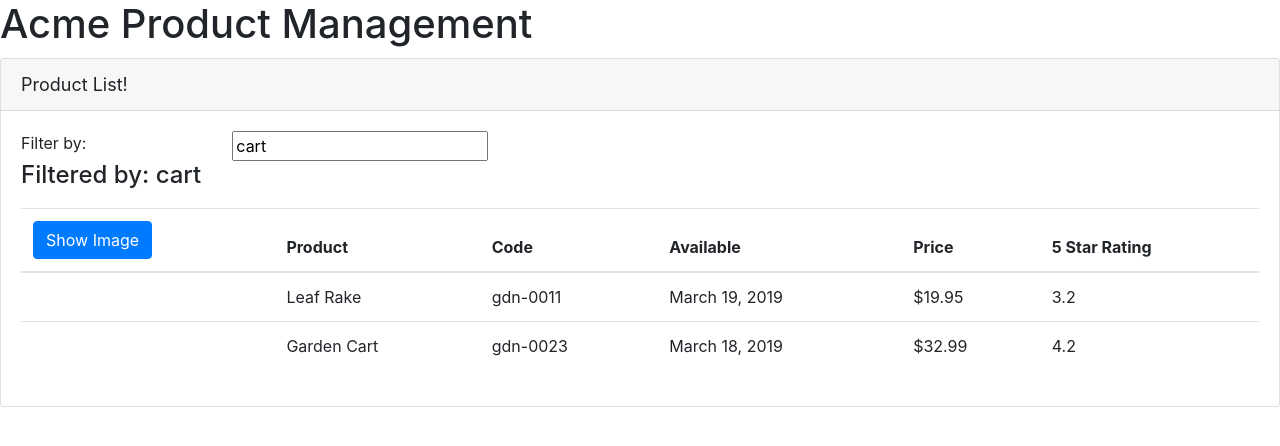
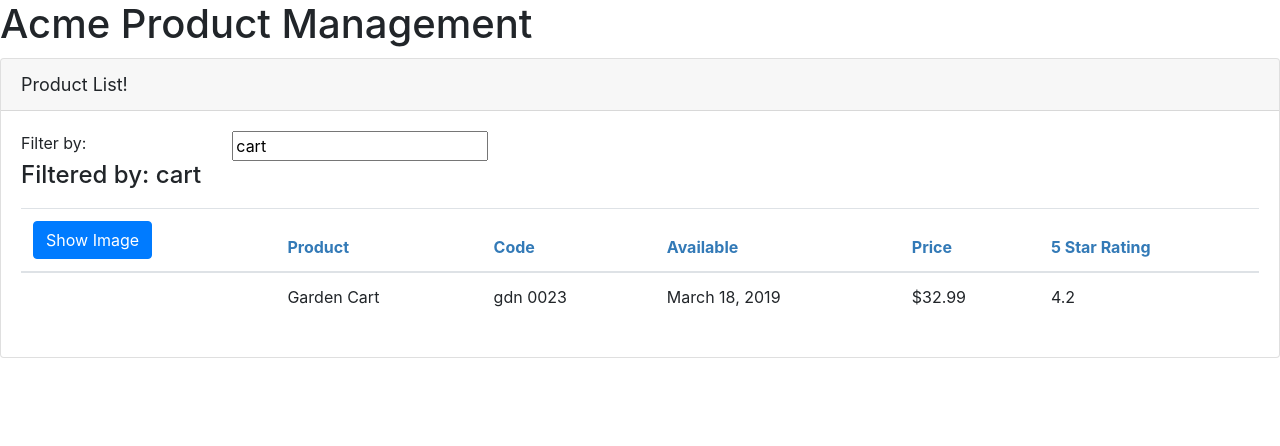
Before and after one commit to marcelodemoraes/Angular-GettingStarted, an Angular app in the folder APM-Start/: page / in a window 1280 px wide. Shown: the top 446 px of the page. Built offline with nearby package versions, Linux system fonts and the light colour scheme.

Commit message:
Filtering by product name

```diff
--- a/APM-Start/src/app/products/product-list.component.html
+++ b/APM-Start/src/app/products/product-list.component.html
@@ -32,7 +32,7 @@
           </tr>
         </thead>
         <tbody>
-          <tr *ngFor="let product of products">
+          <tr *ngFor="let product of filteredProducts">
             <td>
               <img
                 *ngIf="showImage"
@@ -43,7 +43,9 @@
               />
             </td>
             <td>{{ product.productName }}</td>
-            <td>{{ product.productCode | lowercase }}</td>
+            <td>
+              {{ product.productCode | lowercase | convertToSpaces: "-" }}
+            </td>
             <td>{{ product.releaseDate }}</td>
             <td>{{ product.price | currency: "USD":"symbol":"1.2-2" }}</td>
             <td>{{ product.starRating }}</td>
--- a/APM-Start/src/app/products/product-list.component.ts
+++ b/APM-Start/src/app/products/product-list.component.ts
@@ -1,16 +1,29 @@
-import { Component } from '@angular/core';
+import { Component, OnInit } from '@angular/core';
 import { IProduct } from './product';
 
 @Component({
   selector: 'pm-products',
   templateUrl: './product-list.component.html',
+  styleUrls: ['./product-list.component.css'],
 })
-export class ProductListComponent {
+export class ProductListComponent implements OnInit {
   pageTitle: string = 'Product List!';
   imageWidth: number = 50;
   imageMargin: number = 2;
   showImage: boolean = false;
-  listFilter: string = 'cart';
+
+  _listFilter: string;
+  get listFilter(): string {
+    return this._listFilter;
+  }
+  set listFilter(value: string) {
+    this._listFilter = value;
+    this.filteredProducts = this.listFilter
+      ? this.performFilter(this.listFilter)
+      : this.products;
+  }
+
+  filteredProducts: IProduct[];
   products: IProduct[] = [
     {
       productId: 1,
@@ -34,7 +47,24 @@
     },
   ];
 
+  constructor() {
+    this.filteredProducts = this.products;
+    this.listFilter = 'cart';
+  }
+
   toogleImage(): void {
     this.showImage = !this.showImage;
   }
+
+  ngOnInit(): void {
+    console.log('In OnInit');
+  }
+
+  performFilter(filterBy: string): IProduct[] {
+    filterBy = filterBy.toLocaleLowerCase();
+    return this.products.filter(
+      (product: IProduct) =>
+        product.productName.toLocaleLowerCase().indexOf(filterBy) !== -1
+    );
+  }
 }
```
